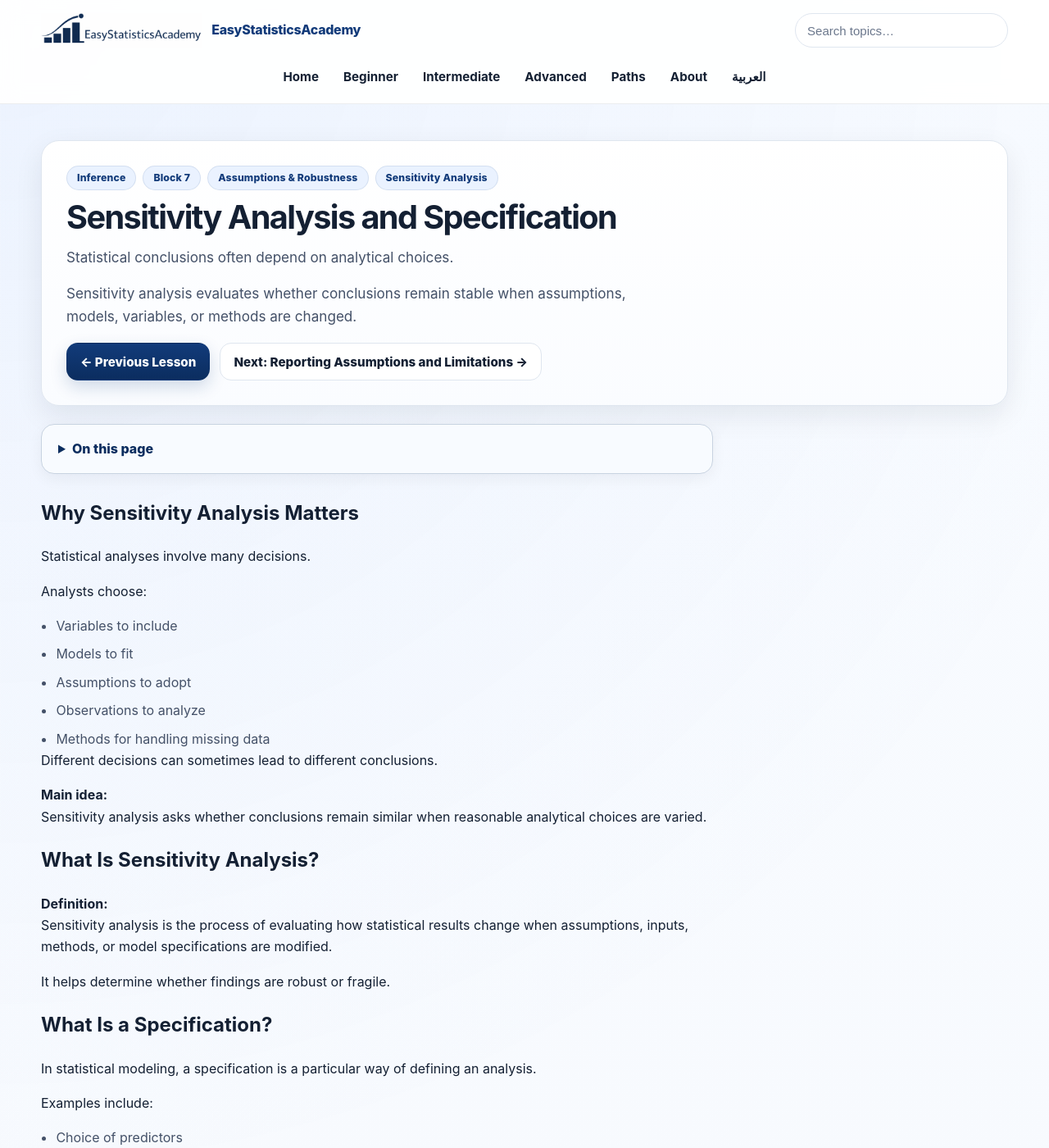
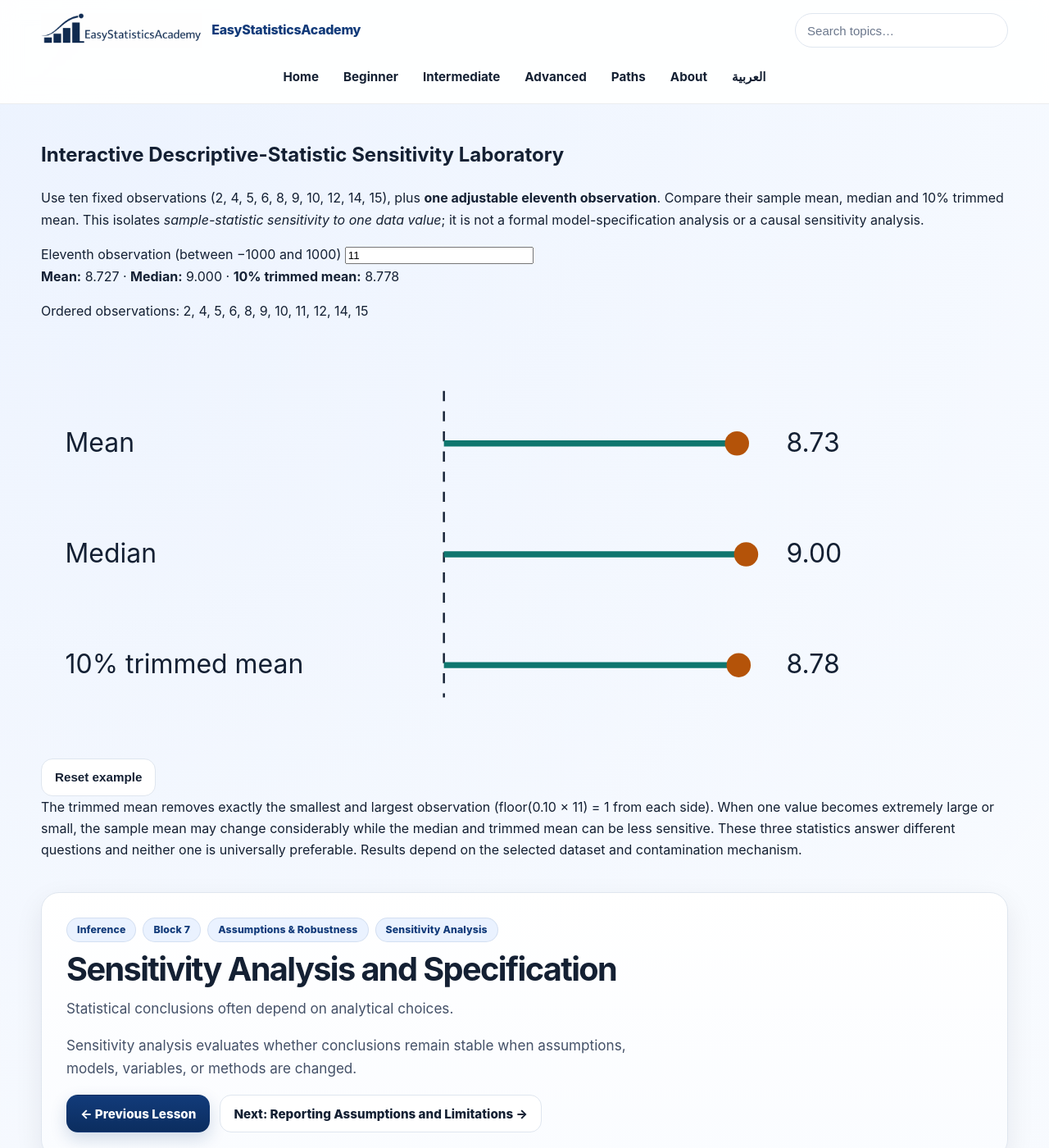
Before and after one commit to ammar-homaida-statistics/easystatisticsacademy, a Jekyll site: the page built from inference/assumptions-robustness/sensitivity-analysis-and-specification/index.md, in a window 1280 px wide and 1400 px high. Shown: the whole window at 82% size. Built offline with Jekyll 4.4.1, drawn with Linux system fonts in a browser that asks for light colours.

Commit message:
Batch #82: add transparent fixed-dataset sensitivity teaching lab

```diff
--- a/inference/assumptions-robustness/sensitivity-analysis-and-specification/index.md
+++ b/inference/assumptions-robustness/sensitivity-analysis-and-specification/index.md
@@ -21,6 +21,20 @@ sidebar: false
 
 })();
 </script>
+
+<section class="concept-box" id="esa-sensitivity-lab" aria-labelledby="esa-sens-title" style="min-width:0;overflow-wrap:anywhere">
+<h2 id="esa-sens-title">Interactive Descriptive-Statistic Sensitivity Laboratory</h2>
+<p>Use ten fixed observations (2, 4, 5, 6, 8, 9, 10, 12, 14, 15), plus <strong>one adjustable eleventh observation</strong>. Compare their sample mean, median and 10% trimmed mean. This isolates <em>sample-statistic sensitivity to one data value</em>; it is not a formal model-specification analysis or a causal sensitivity analysis.</p>
+<label for="esa-sens-value">Eleventh observation (between −1000 and 1000)</label>
+<input id="esa-sens-value" type="number" step="any" min="-1000" max="1000" value="11" aria-describedby="esa-sens-error" style="width:min(100%,230px)">
+<p id="esa-sens-error" role="alert" hidden></p>
+<div id="esa-sens-results" aria-live="polite"><p><strong>Mean:</strong> <output id="esa-sens-mean">—</output> · <strong>Median:</strong> <output id="esa-sens-median">—</output> · <strong>10% trimmed mean:</strong> <output id="esa-sens-trimmed">—</output></p><p>Ordered observations: <output id="esa-sens-observations">—</output></p></div>
+<svg id="esa-sens-chart" viewBox="0 0 480 210" role="img" aria-label="Comparison of the mean, median and trimmed mean" style="width:100%;height:auto"></svg>
+<button type="button" class="btn btn-outline" id="esa-sens-reset">Reset example</button>
+<p>The trimmed mean removes exactly the smallest and largest observation (floor(0.10 × 11) = 1 from each side). When one value becomes extremely large or small, the sample mean may change considerably while the median and trimmed mean can be less sensitive. These three statistics answer different questions and neither one is universally preferable. Results depend on the selected dataset and contamination mechanism.</p>
+</section>
+<noscript><p>The sensitivity calculator requires JavaScript; the statistical explanation remains available without it.</p></noscript>
+<script defer src="/js/sensitivity-summary-lab.js"></script>
 
 <!-- HERO -->
 
```
